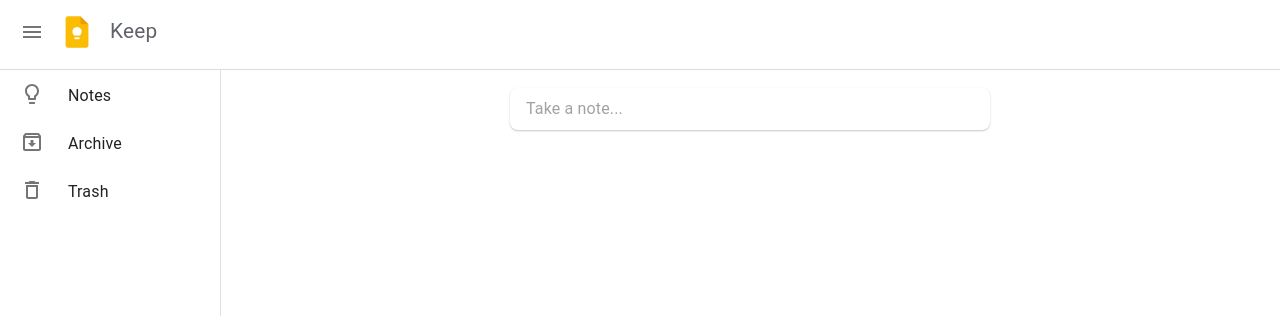
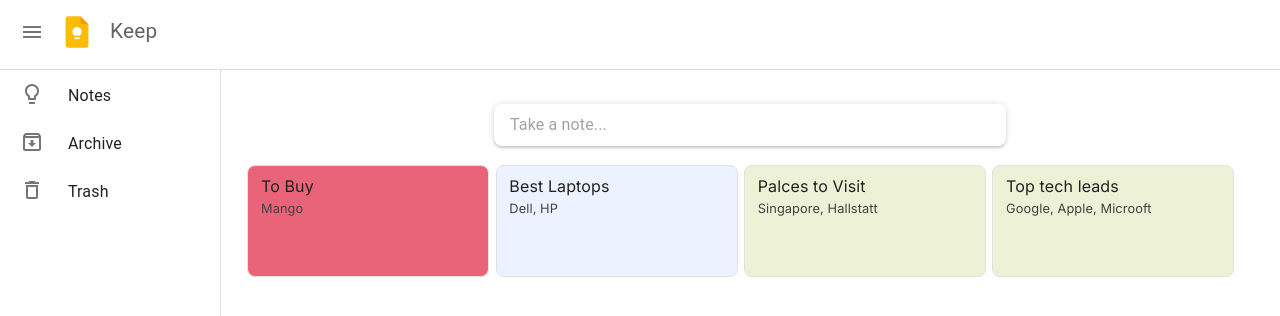
Before and after one commit to amit9838/google-keep-clone, a React (Create React App) app: page / in a window 1280 px wide. Shown: the top 316 px of the page. Built offline with nearby package versions, Linux system fonts and the light colour scheme.

Commit message:
Add fetaures- Card color, menu buttons, and font tweaks

```diff
--- a/package.json
+++ b/package.json
@@ -5,6 +5,7 @@
   "dependencies": {
     "@emotion/react": "^11.10.6",
     "@emotion/styled": "^11.10.6",
+    "@fontsource/inter": "^4.5.15",
     "@mui/icons-material": "^5.11.9",
     "@mui/material": "^5.11.10",
     "@testing-library/jest-dom": "^5.16.5",
--- a/src/components/context/Dataprovider.jsx
+++ b/src/components/context/Dataprovider.jsx
@@ -3,8 +3,40 @@
 export const DataContext = createContext(null);
 
 
-const DataProvider = ({children}) => {
-    const [notes, setNotes] = useState([])
+let data = [
+    {
+        id: 1,
+        title: "To Buy",
+        description: "Mango",
+        background: "#E96479",
+        status:'active'
+    },
+
+    {
+        id: 2,
+        title: "Best Laptops",
+        description: "Dell, HP",
+        background: '#ECF2FF',
+        status:'archive'
+    },
+    {
+        id: 3,
+        title: "Palces to Visit",
+        description: "Singapore, Hallstatt",
+        background: '#EDF1D6',
+        status:'trash'
+    },
+    {
+        id: 4,
+        title: "Top tech leads",
+        description: "Google, Apple, Microoft",
+        background: '#EDF1D6',
+        status:'active'
+    }
+]
+
+const DataProvider = ({ children }) => {
+    const [notes, setNotes] = useState(data)
     const [archiveNotes, setArchiveNotes] = useState([])
     const [trashNotes, setTrashNotes] = useState([])
 
--- /dev/null
+++ b/src/components/notes/Background.jsx
@@ -0,0 +1,82 @@
+import  {useContext,useEffect,useState} from 'react';
+import Popover from '@mui/material/Popover';
+import Typography from '@mui/material/Typography';
+import Button from '@mui/material/Button';
+import { Card, CardContent, IconButton } from '@mui/material';
+import { ColorLensOutlined, Circle,CheckCircle,CircleOutlined,CheckCircleOutlineOutlined } from '@mui/icons-material'
+import { DataContext } from '../context/Dataprovider';
+
+
+const colors = ['#E96479', '#ECF2FF', '#EDF1D6', '#7DB9B6', '#FFEBB7', '#D8D9CF', '#B97A95'];
+// const colors = [{ id: 1, color: '#E96479' }, { id: 2, color: '#ECF2FF' }, { id: 2, color: '#EDF1D6' }];
+
+export default function Background({note,setCol,setHovered}) {
+  const {notes, setNotes } = useContext(DataContext);
+
+  const [anchorEl, setAnchorEl] = useState(null);
+
+
+  const handleClick = (event) => {
+    setAnchorEl(event.currentTarget);
+  };
+
+  const handleClose = () => {
+    setAnchorEl(null);
+    setHovered(false);
+  };
+
+
+
+  const handleColor = (color) => {
+    for(let i =0;i<notes.length;i++) {
+      if(notes[i].id===note.id){
+        notes[i].background = color;
+        console.log(color);
+        note.background= color;
+        setCol(color);
+        setNotes(notes)
+        setAnchorEl(null);
+        setHovered(false);
+        break;
+      }
+    }
+  }
+
+  const open = Boolean(anchorEl);
+  const id = open ? 'simple-popover' : undefined;
+
+
+  return (
+    <>
+      <IconButton disableRipple size='small' aria-describedby={id} variant="text" onClick={handleClick} ><ColorLensOutlined fontSize='small' /> </IconButton>
+      <Popover
+        id={id}
+        open={open}
+        anchorEl={anchorEl}
+        onClose={handleClose}
+        anchorOrigin={{
+          vertical: 'bottom',
+          horizontal: 4,
+        }}
+      >
+        <Card sx={{ padding: '.2rem .5rem' , maxWidth:'13rem'}}>
+          {colors.map((item, index) => (
+            <IconButton key={index} onClick={()=>handleColor(item)}>
+              {note.background===item?
+              <CheckCircle fontSize='large' sx={{ color: item }}/>
+             :<Circle  fontSize='large' sx={{ color: item }} />
+            }
+              </IconButton>
+          ))}
+            <IconButton onClick={()=>handleColor("")}>
+              {note.background===""?
+              <CheckCircleOutlineOutlined fontSize='large' />
+             :<CircleOutlined  fontSize='large' />
+            }
+              </IconButton>
+
+        </Card>
+      </Popover>
+    </>
+  );
+}
--- /dev/null
+++ b/src/components/notes/FadeMenu.jsx
@@ -0,0 +1,56 @@
+import * as React from 'react';
+import Button from '@mui/material/Button';
+import Menu from '@mui/material/Menu';
+import MenuItem from '@mui/material/MenuItem';
+import Fade from '@mui/material/Fade';
+import { IconButton, MenuList } from '@mui/material';
+import { MoreVertOutlined } from '@mui/icons-material';
+import styled from '@emotion/styled';
+
+
+const MenuCus = styled(Menu)`
+    box-shadow:0 0 5px;
+`;
+
+export default function FadeMenu({ menulist,setHovered }) {
+    const [anchorEl, setAnchorEl] = React.useState(null);
+    const open = Boolean(anchorEl);
+    const handleClick = (event) => {
+        setAnchorEl(event.currentTarget);
+    };
+    const handleClose = () => {
+        setAnchorEl(null);
+        setHovered(false);
+    };
+
+    return (
+        <div>
+            <IconButton
+                size='small'
+                id="fade-button"
+                aria-controls={open ? 'fade-menu' : undefined}
+                aria-haspopup="true"
+                aria-expanded={open ? 'true' : undefined}
+                onClick={handleClick}
+            >
+                <MoreVertOutlined fontSize='small' />
+            </IconButton>
+            <MenuCus
+                id="fade-menu"
+                MenuListProps={{
+                    'aria-labelledby': 'fade-button',
+                }}
+                anchorEl={anchorEl}
+                open={open}
+                onClose={handleClose}
+                TransitionComponent={Fade}
+                size="small"
+            >
+                <MenuList dense disablePadding={true} boxShadow={1} >
+                    <MenuItem onClick={handleClose} sx={{ fontFamily: 'Inter' }}>Delete Permantly</MenuItem>
+                    <MenuItem onClick={handleClose} sx={{ fontFamily: 'Inter' }}>Change Color</MenuItem>
+                </MenuList>
+            </MenuCus>
+        </div>
+    );
+}
--- a/src/components/notes/Form.jsx
+++ b/src/components/notes/Form.jsx
@@ -57,7 +57,7 @@
         <Container>
             {/* <Box sx={{display:'flex', flexDirection:'column', minWidth:'25rem', boxShadow:'0 1px 2px 0 rgb(60 64 67/ 30%)', borderRadius:'.5rem', padding :'1rem 2rem' }}>  */}
             <ClickAwayListener onClickAway={handleClickAway}>
-                <div ref = {FormRef} style={{ display: 'flex', flexDirection: 'column', minWidth: '28rem', padding: '.3rem 1rem', borderRadius:'.5rem',boxShadow:'0 1px 2px 0 rgb(60 64 67/ 30%)' }}>
+                <div ref = {FormRef} style={{ display: 'flex', flexDirection: 'column', minWidth: '30rem', padding: '.3rem 1rem',margin:'1rem 0rem' , borderRadius:'.5rem',boxShadow:'0 2px 2px 0 rgb(60 64 67/ 20%), 0px 0px 6px rgb(40 40 45/ 15%)' }}>
                     {showTextField &&
                         <TextField
                             variant="standard"
@@ -67,6 +67,8 @@
                             name = "title"
                             onChange = {handleTextChange}
                             value = {addNote.title}
+                            sx={[{fontFamily:'Inter'},()=>({'&::placeholder':{color:'red'}})]}
+
                             />
                         }
 
@@ -79,6 +81,7 @@
                         name = "description"
                         onChange = {handleTextChange}
                         value = {addNote.description}
+                        sx={[{fontFamily:'Inter'},()=>({'&::placeholder':{color:'red'}}),()=>({'&::-webkit-input-placeholder ':{color:'red'}}) ]}
                         />
                 </div>
             </ClickAwayListener>
--- a/src/components/notes/NoteItem.jsx
+++ b/src/components/notes/NoteItem.jsx
@@ -1,26 +1,59 @@
 import styled from '@emotion/styled'
-import { Card, CardContent, Paper, Typography } from '@mui/material'
-import React  from 'react'
+import { Card, CardContent, CardActions, IconButton, Paper, Typography } from '@mui/material'
+import { useState } from 'react'
+import { grey,red } from '@mui/material/colors';
+import { DeleteOutlined, ArchiveOutlined, MoreVertOutlined,ColorLensOutlined } from '@mui/icons-material';
+import { minHeight } from '@mui/system';
+import FadeMenu from './FadeMenu';
+import Background from './Background';
 
 const NoteCard = styled(Card)`
-    min-width:18rem;
+
+    min-width:15rem;
+    max-width:20rem;
     margin:.2rem .2rem;
     box-shadow:none;
     border:1px solid #e0e0e0;
+    border-radius:.5rem;
+    :hover {
+        box-shadow:0 0 5px #e0e0e0;
+        border:1px solid #a5a5a5;
+
+    }
+
+
 `;
 
 
 function NoteItem({ note }) {
+    const [hovered, setHovered] = useState(false);
+    const [col, setCol] = useState(note.background)
 
 
-    console.log(note)
+    let menulist = ['Delete Permanently','Share']
+    let CardColor = '#e0e0f0'
+
+    // console.log(note)
     return (
         <>
-            <NoteCard className='NoteCard'>
-                <CardContent>
-                    <Typography>{note.title}</Typography>
-                    <Typography>{note.description}</Typography>
+            <NoteCard  className='NoteCard' onMouseEnter={() => setHovered(true)} onMouseLeave={() => setHovered(false)} sx={{backgroundColor:note.background}}>
+                <CardContent sx={{padding:'.5rem .8rem'}}>
+                    <Typography variant='h6' sx={{fontSize: "1rem", fontFamily: 'Inter', fontWeight: '500', color: grey[900] }}>{note.title}</Typography>
+                    <Typography sx={{ fontSize: ".8rem", color: grey[800], fontFamily: 'Inter', fontWeight: '400' }} variant='h6'>{note.description}</Typography>
+
                 </CardContent>
+                <CardActions sx={{ minHeight: "2rem" }}>
+                    {hovered && <div style={{ display: 'flex', justifyContent: 'space-around' }}>
+                        <div className='left'>
+                            <IconButton size='small'><DeleteOutlined fontSize='small' /> </IconButton>
+                            <IconButton size='small'><ArchiveOutlined fontSize='small' /> </IconButton>
+                            <Background note = {note} setCol={setCol} setHovered={setHovered}/>
+                        </div>
+                        <div className='right'>
+                            <FadeMenu menulist = {menulist} setHovered={setHovered} />
+                        </div>
+                    </div>}
+                </CardActions>
             </NoteCard>
 
         </>
--- a/src/index.js
+++ b/src/index.js
@@ -3,7 +3,7 @@
 import './index.css';
 import App from './App';
 import reportWebVitals from './reportWebVitals';
-
+import "@fontsource/inter"
 const root = ReactDOM.createRoot(document.getElementById('root'));
 root.render(
   <React.StrictMode>
```
Also changed, not shown: 1 other file (tests, documents, lock files or other folders).
